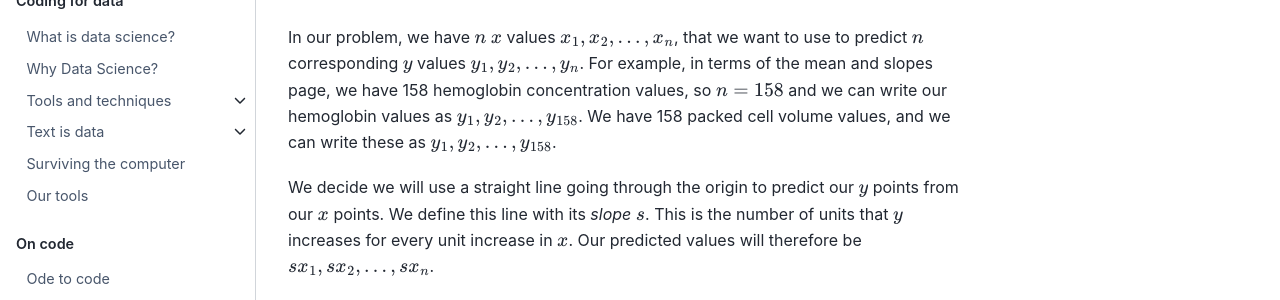
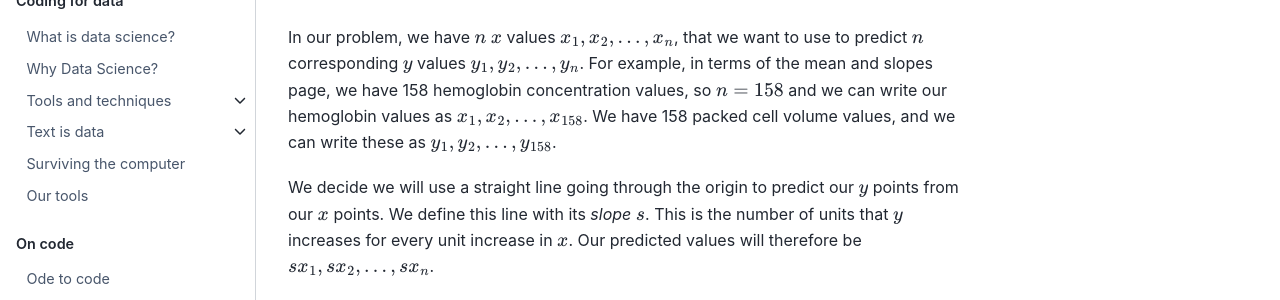
Before and after one commit to matthew-brett/cfd2020, a Jupyter Book: the page built from extra/slope_deviations.md, in a window 1280 px wide and 900 px high. Shown: the part 288-588 px from the top of the window. Built offline with Jupyter Book 1.0.4 settings and Sphinx 7.4.7 and the Sphinx Book theme 1.1.4, drawn with Linux system fonts in a browser that asks for light colours; pages that are not in the unit, such as notebooks, are missing from menus.

Commit message:
Fix typo in maths page

```diff
--- a/extra/slope_deviations.md
+++ b/extra/slope_deviations.md
@@ -13,7 +13,7 @@
 use to predict $n$ corresponding $y$ values ${y_1, y_2, ..., y_n}$.  For
 example, in terms of the mean and slopes page, we have 158 hemoglobin
 concentration values, so $n = 158$ and we can write our hemoglobin values as
-${y_1, y_2, ..., y_{158}}$.  We have 158 packed cell volume values, and we can
+${x_1, x_2, ..., x_{158}}$.  We have 158 packed cell volume values, and we can
 write these as ${y_1, y_2, ..., y_{158}}$.
 
 We decide we will use a straight line going through the origin to predict
```
